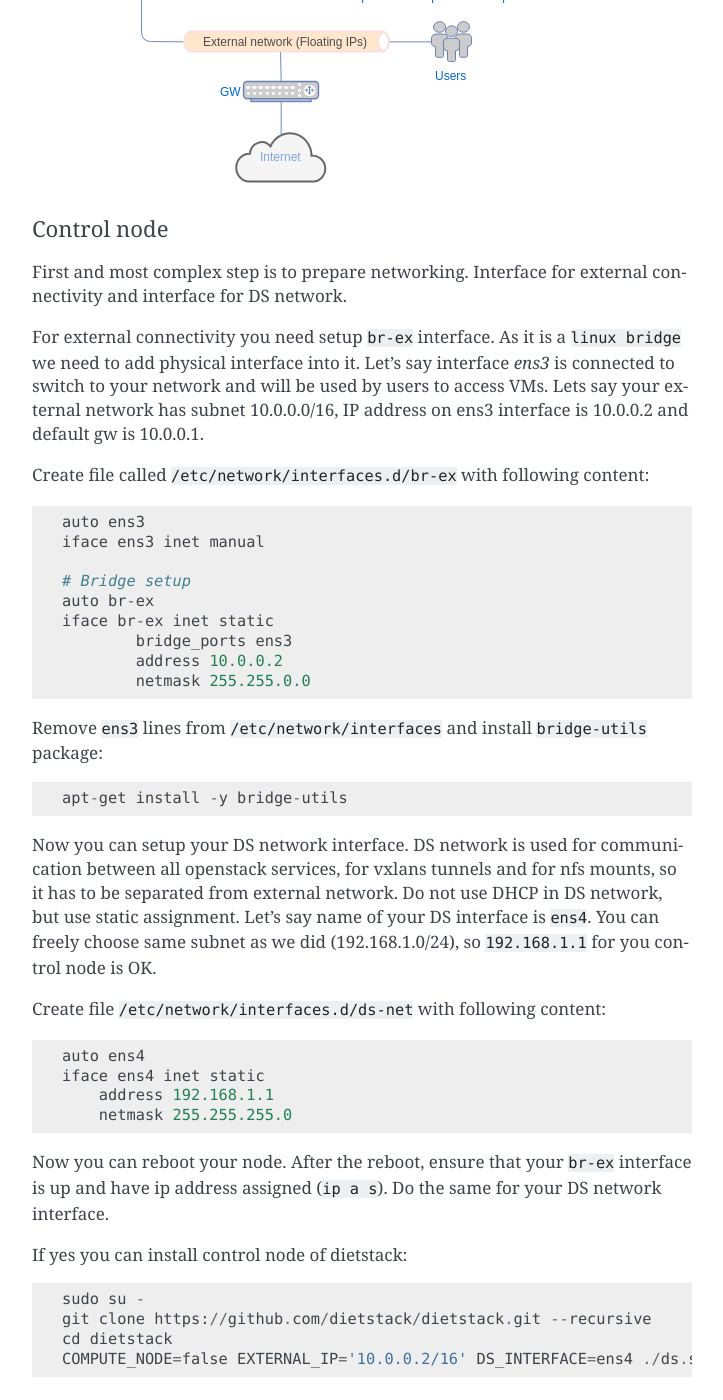
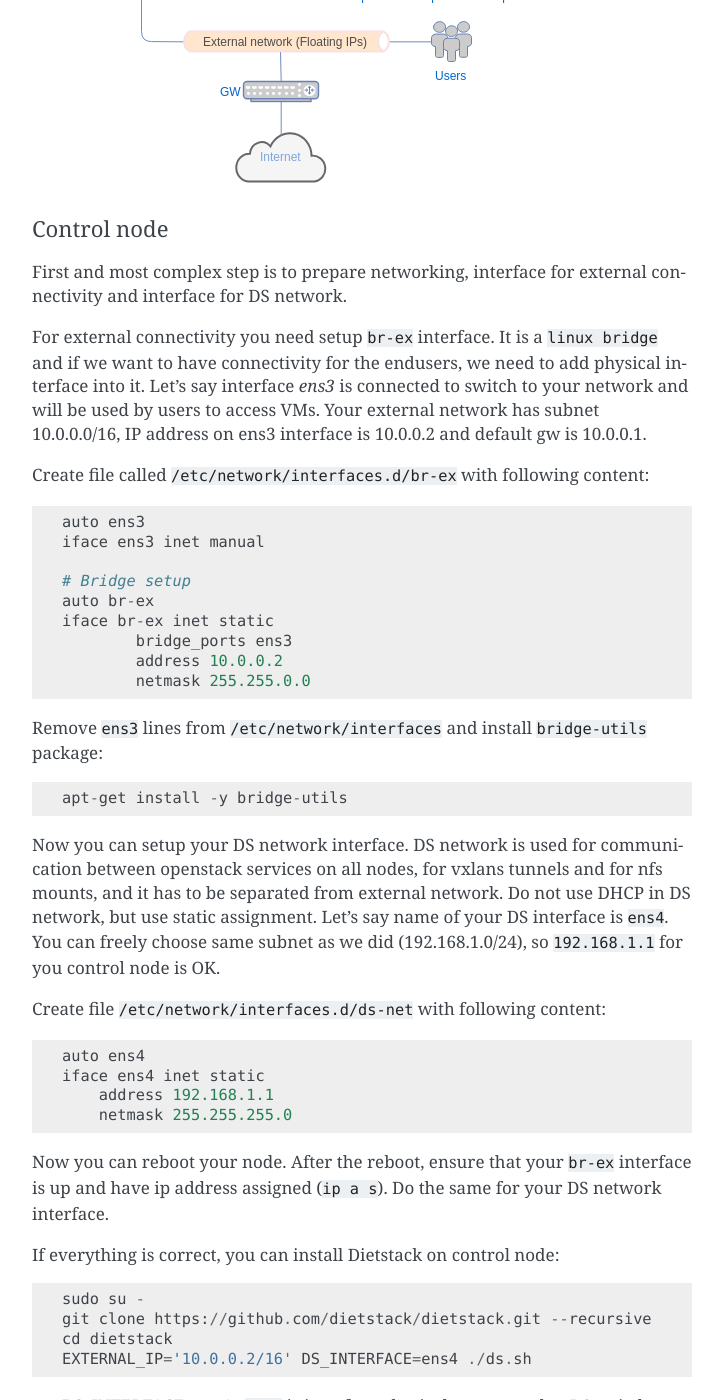
Before and after one commit to dietstack/dietstack, a Sphinx documentation site: the page built from doc/installation.rst, in a window 1280 px wide and 1400 px high, scrolled down 2704 px. Shown: the whole window, without its empty margins (388-1111 px from the left). Built offline with Sphinx 7.4.7, drawn with Linux system fonts in a browser that asks for light colours; some of the changed text lies outside the part shown.

Commit message:
Installation doc is finished

```diff
--- a/doc/installation.rst
+++ b/doc/installation.rst
@@ -112,13 +112,14 @@
 Control node
 ~~~~~~~~~~~~
 
-First and most complex step is to prepare networking. Interface for external connectivity and
+First and most complex step is to prepare networking, interface for external connectivity and
 interface for DS network.
 
 
-For external connectivity you need setup ``br-ex`` interface. As it is a ``linux bridge`` we need
-to add physical interface into it. Let's say interface `ens3` is connected to switch to
-your network and will be used by users to access VMs. Lets say your external network has subnet
+For external connectivity you need setup ``br-ex`` interface. It is a ``linux bridge`` and if
+we want to have connectivity for the endusers, we need to add physical interface into it.
+Let's say interface `ens3` is connected to switch to
+your network and will be used by users to access VMs. Your external network has subnet
 10.0.0.0/16, IP address on ens3 interface is 10.0.0.2 and default gw is 10.0.0.1.
 
 Create file called ``/etc/network/interfaces.d/br-ex`` with following
@@ -138,9 +139,9 @@
 
     apt-get install -y bridge-utils
 
-Now you can setup your DS network interface. DS network is used for communication between all
-openstack services, for vxlans tunnels and for nfs mounts, so it has to be separated from
-external network. Do not use DHCP in DS network, but use static assignment. Let's say name of
+Now you can setup your DS network interface. DS network is used for communication between
+openstack services on all nodes, for vxlans tunnels and for nfs mounts, and it has to be separated
+from external network. Do not use DHCP in DS network, but use static assignment. Let's say name of
 your DS interface is ``ens4``. You can freely choose same subnet as we did (192.168.1.0/24), so
 ``192.168.1.1`` for you control node is OK.
 
@@ -154,14 +155,41 @@
 Now you can reboot your node. After the reboot, ensure that your ``br-ex`` interface is up and have
 ip address assigned (``ip a s``). Do the same for your DS network interface.
 
-If yes you can install control node of dietstack::
+If everything is correct, you can install Dietstack on control node::
 
     sudo su -
     git clone https://github.com/dietstack/dietstack.git --recursive
     cd dietstack
-    COMPUTE_NODE=false EXTERNAL_IP='10.0.0.2/16' DS_INTERFACE=ens4 ./ds.sh
+    EXTERNAL_IP='10.0.0.2/16' DS_INTERFACE=ens4 ./ds.sh
+
+- DS_INTERFACE=ens4 - ``ens4`` is interface physicaly connected to DS switch
+- EXTERNAL_IP='10.0.0.2/16' - needs to be set in order to horizon spice console works (same as on control node)
+
+Block storage for Cinder service
+^^^^^^^^^^^^^^^^^^^^^^^^^^^^^^^^
+
+Control node is also storage node in DietStack installation. It means that when you create volume
+in Horizon interface writes will go over NFS to control node and to block device we will configure
+here. Block device needs to be mounted to ``/srv/dietstack/cindervols``.
+
 
 Compute nodes
 ~~~~~~~~~~~~~
 
+Installation of compute node is much easier than installation of control node. You just need to
+clone the repository and run the ``ds.sh`` with correct parameters::
+
+    sudo su -
+    git clone https://github.com/dietstack/dietstack.git --recursive
+    cd dietstack
+
+    COMPUTE_NODE=true EXTERNAL_IP='10.0.0.2/16' DS_INTERFACE=ens4 CONTROL_NODE_DS_IP=192.168.1.1 ./ds.sh
+
+So you basically need to set 4 variables:
+
+- COMPUTE_NODE=true - we are installing compute node
+- DS_INTERFACE=ens4 - ``ens4`` is interface physicaly connected to DS switch
+- CONTROL_NODE_DS_IP=192.168.1.1 - tells to DietStack where to find control node in DS network
+- EXTERNAL_IP='10.0.0.2/16' - needs to be set in order to horizon spice console works (same as on control node)
+
 Continue to :ref:`user-guide`
```
